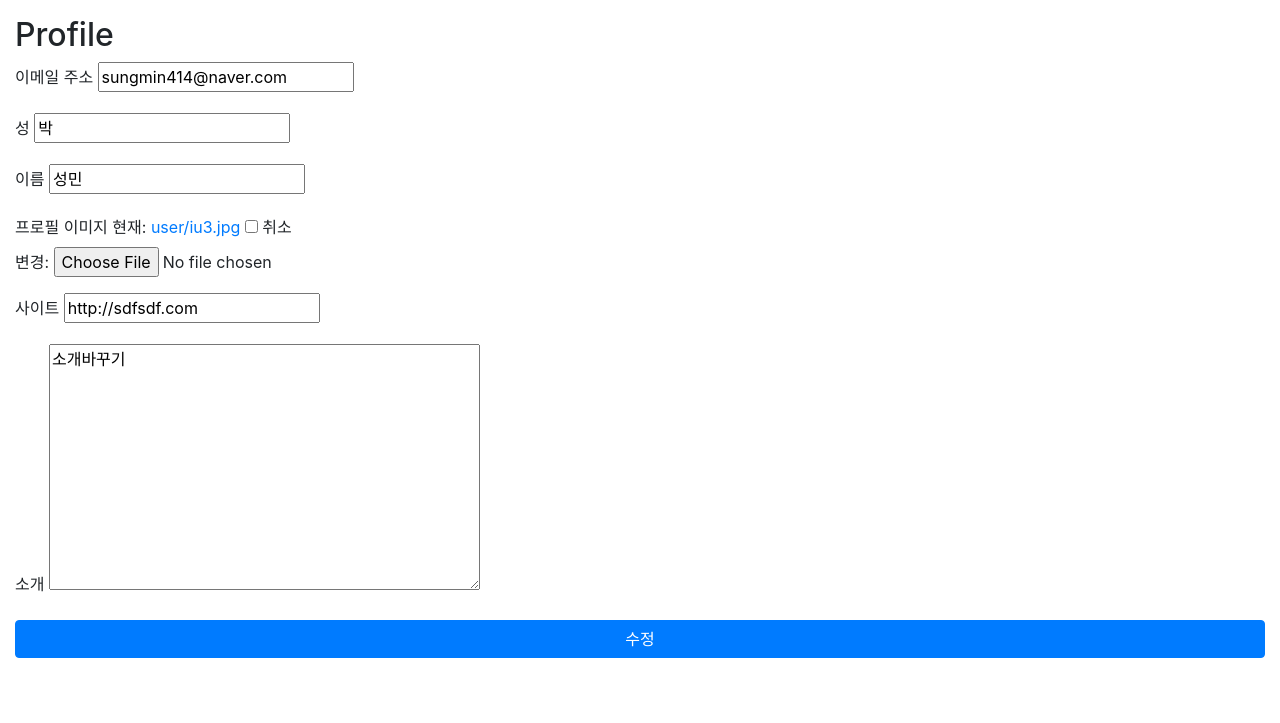
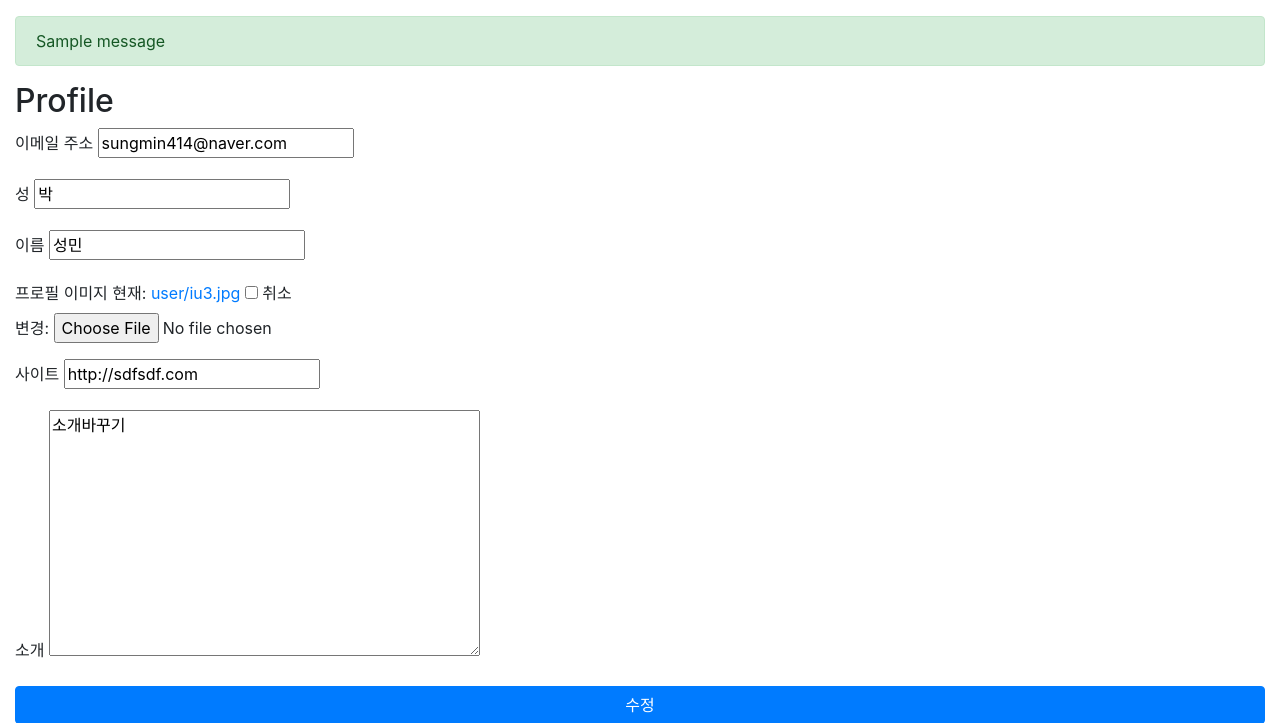
Before and after one commit to sungmin414/review_instagram, a Django app: page /members/profile/ in a window 1280 px wide. Shown: the part 56-779 px from the top of the page. Run offline with Django 3.2, Linux system fonts and the light colour scheme; a user stored in the database is signed in; tables that the repository leaves empty hold one stand-in row (values such as "Sample post"); one stand-in notice (Sample message) is shown; parts of the project's set-up code (start-up, migrations or seed data) failed here and were passed over; some libraries are stand-ins or nearby versions.

Commit message:
messages전달 및 표시

```diff
--- a/app/members/views.py
+++ b/app/members/views.py
@@ -1,3 +1,4 @@
+from django.contrib import messages
 from django.contrib.auth import authenticate, login, logout
 from django.contrib.auth.decorators import login_required
 from django.contrib.auth.models import User
@@ -66,6 +67,9 @@
         if form.is_valid():
             form.save()
 
+            # messages.add_message(request, messages.SUCCESS, '프로필 수정이 완료되었습니다.',)
+            messages.success(request, '프로필 수정이 완료되었습니다.')
+
     form = UserProfileForm(instance=request.user)
     context = {
         'form': form,
--- a/app/templates/members/profile.html
+++ b/app/templates/members/profile.html
@@ -2,6 +2,13 @@
 
 {% block content %}
 <div>
+    {% if messages %}
+        {% for message in messages %}
+            <div class="alert alert-{{ message.tags }}">
+                {{ message }}
+            </div>
+        {% endfor %}
+    {% endif %}
     <h2>Profile</h2>
     <form action="" method="POST" enctype="multipart/form-data">
         {% csrf_token %}
```
Also changed, not shown: app/config/settings.py (+7 -0 lines), app/db.sqlite3.
